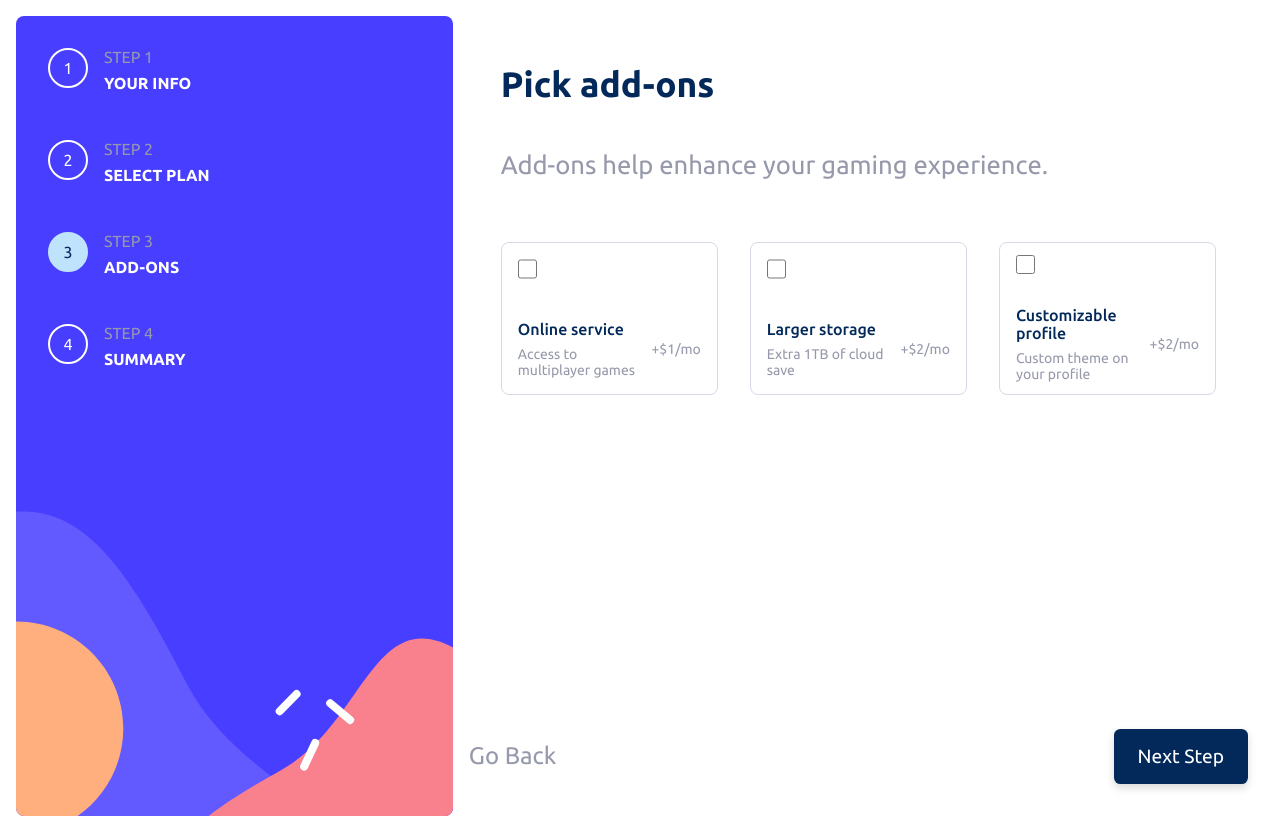
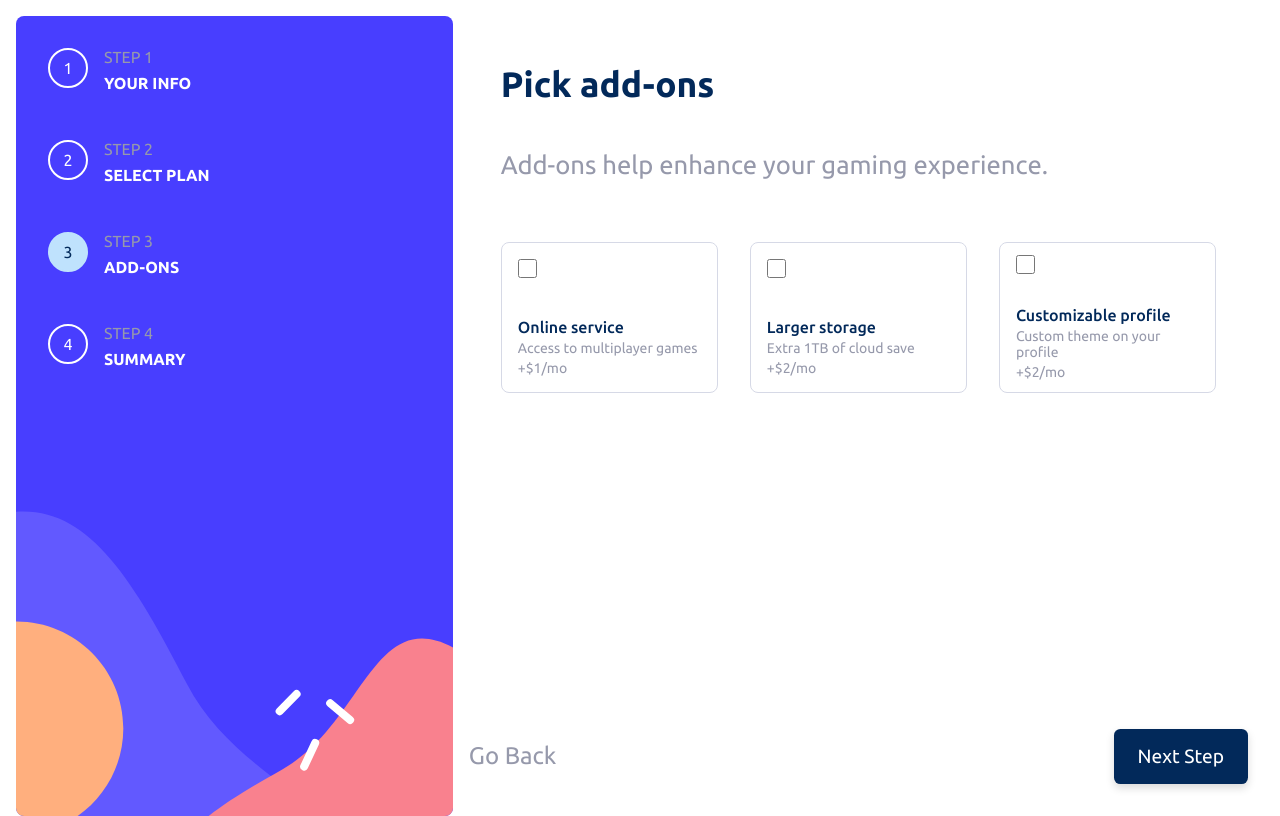
Before and after one commit to LazarevSlava/Multi-step-form, a React (Vite) app: page /step3 in a window 1280 px wide. Built offline with nearby package versions, Linux system fonts and the light colour scheme.

Commit message:
changed variants

```diff
--- a/src/components/buttons/PlanOption.module.scss
+++ b/src/components/buttons/PlanOption.module.scss
@@ -18,8 +18,15 @@
     max-height: 15rem;
     gap: 2rem;
   }
-  input {
+  input[type='radio'] {
     display: none;
+  }
+
+  input[type='checkbox'] {
+    display: block;
+    width: 1.2rem;
+    height: 1.2rem;
+    cursor: pointer;
   }
 
   .icon {
--- a/src/components/buttons/PlanOption.tsx
+++ b/src/components/buttons/PlanOption.tsx
@@ -1,54 +1,138 @@
+// import style from './PlanOption.module.scss';
+// import ArcadeIcon from '../../assets/images/icon-arcade.svg?react';
+// import AdvancedIcon from '../../assets/images/icon-advanced.svg?react';
+// import ProIcon from '../../assets/images/icon-pro.svg?react';
+
+// type PlanOptionProps = {
+//   name: string;
+//   value: string;
+//   price: string;
+//   icon: 'arcade' | 'advanced' | 'pro' | 'none';
+//   selected: boolean;
+//   isYearly: boolean;
+//   onChange: (value: string) => void;
+//   description?: string;
+//   variant?: 'step2' | 'step3' | 'step4';
+// };
+
+// const iconMap = {
+//   arcade: <ArcadeIcon />,
+//   advanced: <AdvancedIcon />,
+//   pro: <ProIcon />,
+// };
+
+// const PlanOption: React.FC<PlanOptionProps> = ({
+//   name,
+//   value,
+//   price,
+//   icon,
+//   selected,
+//   description,
+//   isYearly,
+//   onChange,
+//   variant = 'step2',
+// }) => {
+//   return (
+//     <label
+//       className={`${style.plan} ${selected ? style.selected : ''} ${
+//         variant === 'step3'
+//           ? style.step3
+//           : variant === 'step4'
+//             ? style.step4
+//             : ''
+//       }`}
+//     >
+//       {variant === 'step3' ? (
+//         <input
+//           type="checkbox"
+//           checked={selected}
+//           onChange={() => onChange(value)}
+//         />
+//       ) : (
+//         <input
+//           type="radio"
+//           name="plan"
+//           value={value}
+//           checked={selected}
+//           onChange={() => onChange(value)}
+//         />
+//       )}
+//       {icon !== 'none' && <span className={style.icon}>{iconMap[icon]}</span>}
+//       <div
+//         className={`${style.name_price} ${
+//           variant === 'step3'
+//             ? style.step3Div
+//             : variant === 'step4'
+//               ? style.step4Div
+//               : ''
+//         }`}
+//       >
+//         <div className={style.titleBlock}>
+//           <span className={style.title}>{name}</span>
+//           {variant === 'step3' && description && (
+//             <span className={style.textSecondary}>{description}</span>
+//           )}
+//         </div>
+//         <span className={style.textSecondary}>{price}</span>
+//         {variant === 'step2' && isYearly && (
+//           <span className={style.discount}>2 months free</span>
+//         )}
+//       </div>
+//     </label>
+//   );
+// };
+
+// export default PlanOption;
+
+import { createContext, useContext, ReactNode } from 'react';
 import style from './PlanOption.module.scss';
 import ArcadeIcon from '../../assets/images/icon-arcade.svg?react';
 import AdvancedIcon from '../../assets/images/icon-advanced.svg?react';
 import ProIcon from '../../assets/images/icon-pro.svg?react';
 
-type PlanOptionProps = {
-  name: string;
+type PlanOptionContextType = {
   value: string;
-  price: string;
-  icon: 'arcade' | 'advanced' | 'pro' | 'none';
   selected: boolean;
-  isYearly: boolean;
   onChange: (value: string) => void;
-  description?: string;
-  variant?: 'step2' | 'step3' | 'step4';
 };
 
-const iconMap = {
-  arcade: <ArcadeIcon />,
-  advanced: <AdvancedIcon />,
-  pro: <ProIcon />,
+const PlanOptionContext = createContext<PlanOptionContextType | null>(null);
+
+const usePlanOption = () => {
+  const context = useContext(PlanOptionContext);
+  if (!context) {
+    throw new Error('PlanOption subcomponents must be used within PlanOption');
+  }
+  return context;
 };
 
-const PlanOption: React.FC<PlanOptionProps> = ({
-  name,
+// === MAIN WRAPPER ===
+type PlanOptionProps = {
+  children: ReactNode;
+  value: string;
+  selected: boolean;
+  onChange: (value: string) => void;
+};
+
+const PlanOption = ({
+  children,
   value,
-  price,
-  icon,
   selected,
-  description,
-  isYearly,
   onChange,
-  variant = 'step2',
-}) => {
+}: PlanOptionProps) => {
   return (
-    <label
-      className={`${style.plan} ${selected ? style.selected : ''} ${
-        variant === 'step3'
-          ? style.step3
-          : variant === 'step4'
-            ? style.step4
-            : ''
-      }`}
-    >
-      {variant === 'step3' ? (
-        <input
-          type="checkbox"
-          checked={selected}
-          onChange={() => onChange(value)}
-        />
-      ) : (
+    <PlanOptionContext.Provider value={{ value, selected, onChange }}>
+      <label className={`${style.plan} ${selected ? style.selected : ''}`}>
+        {children}
+      </label>
+    </PlanOptionContext.Provider>
+  );
+};
+
+// === SUBCOMPONENTS ===
+PlanOption.Radio = () => {
+  const { value, selected, onChange } = usePlanOption();
+  return (
     <input
       type="radio"
       name="plan"
@@ -56,30 +140,47 @@ const PlanOption: React.FC<PlanOptionProps> = ({
       checked={selected}
       onChange={() => onChange(value)}
     />
-      )}
-      {icon !== 'none' && <span className={style.icon}>{iconMap[icon]}</span>}
-      <div
-        className={`${style.name_price} ${
-          variant === 'step3'
-            ? style.step3Div
-            : variant === 'step4'
-              ? style.step4Div
-              : ''
-        }`}
-      >
-        <div className={style.titleBlock}>
-          <span className={style.title}>{name}</span>
-          {variant === 'step3' && description && (
-            <span className={style.textSecondary}>{description}</span>
-          )}
-        </div>
-        <span className={style.textSecondary}>{price}</span>
-        {variant === 'step2' && isYearly && (
-          <span className={style.discount}>2 months free</span>
-        )}
-      </div>
-    </label>
   );
 };
 
+PlanOption.Checkbox = () => {
+  const { value, selected, onChange } = usePlanOption();
+  return (
+    <input
+      type="checkbox"
+      checked={selected}
+      onChange={() => onChange(value)}
+    />
+  );
+};
+
+PlanOption.Icon = ({ name }: { name: 'arcade' | 'advanced' | 'pro' }) => {
+  const iconMap = {
+    arcade: <ArcadeIcon />,
+    advanced: <AdvancedIcon />,
+    pro: <ProIcon />,
+  };
+  return <span className={style.icon}>{iconMap[name]}</span>;
+};
+
+PlanOption.PriceContainer = ({ children }: { children: ReactNode }) => (
+  <div className={style.name_price}>{children}</div>
+);
+
+PlanOption.Title = ({ children }: { children: ReactNode }) => (
+  <span className={style.title}>{children}</span>
+);
+
+PlanOption.Description = ({ children }: { children: ReactNode }) => (
+  <span className={style.textSecondary}>{children}</span>
+);
+
+PlanOption.Price = ({ children }: { children: ReactNode }) => (
+  <span className={style.textSecondary}>{children}</span>
+);
+
+PlanOption.Discount = ({ children }: { children: ReactNode }) => (
+  <span className={style.discount}>{children}</span>
+);
+
 export default PlanOption;
--- a/src/pages/Step2.tsx
+++ b/src/pages/Step2.tsx
@@ -21,14 +21,24 @@ const Step2 = () => {
         {plans.map((plan) => (
           <PlanOption
             key={plan.value}
-            name={plan.name}
             value={plan.value}
-            price={billingPeriod === 'yearly' ? plan.yearly : plan.monthly}
-            icon={plan.icon}
-            selected={selectedPlan === plan.value}
-            isYearly={billingPeriod === 'yearly'}
+            selected={selectedPlan === plan.value} // ✅ сравниваем с текущим выбранным
             onChange={handlePlanChange}
-          />
+          >
+            <PlanOption.Radio />
+            <PlanOption.Icon
+              name={plan.value as 'arcade' | 'advanced' | 'pro'}
+            />
+            <PlanOption.PriceContainer>
+              <PlanOption.Title>{plan.name}</PlanOption.Title>
+              <PlanOption.Price>
+                {billingPeriod === 'yearly' ? plan.yearly : plan.monthly}
+              </PlanOption.Price>
+              {billingPeriod === 'yearly' && (
+                <PlanOption.Discount>2 months free</PlanOption.Discount>
+              )}
+            </PlanOption.PriceContainer>
+          </PlanOption>
         ))}
       </div>
 
--- a/src/pages/Step3.tsx
+++ b/src/pages/Step3.tsx
@@ -25,16 +25,21 @@ const Step3 = () => {
         {addons.map((addon) => (
           <PlanOption
             key={addon.value}
-            name={addon.name}
             value={addon.value}
-            description={addon.description}
-            price={billingPeriod === 'yearly' ? addon.yearly : addon.monthly}
-            icon="none"
             selected={selectedAddons.includes(addon.value)}
-            isYearly={billingPeriod === 'yearly'}
             onChange={handleToggle}
-            variant="step3"
-          />
+          >
+            <PlanOption.Checkbox />
+            <PlanOption.PriceContainer>
+              <PlanOption.Title>{addon.name}</PlanOption.Title>
+              <PlanOption.Description>
+                {addon.description}
+              </PlanOption.Description>
+              <PlanOption.Price>
+                {billingPeriod === 'yearly' ? addon.yearly : addon.monthly}
+              </PlanOption.Price>
+            </PlanOption.PriceContainer>
+          </PlanOption>
         ))}
       </div>
     </StepContainer>
```
Lines whose indentation alone changed are shown as unchanged.
